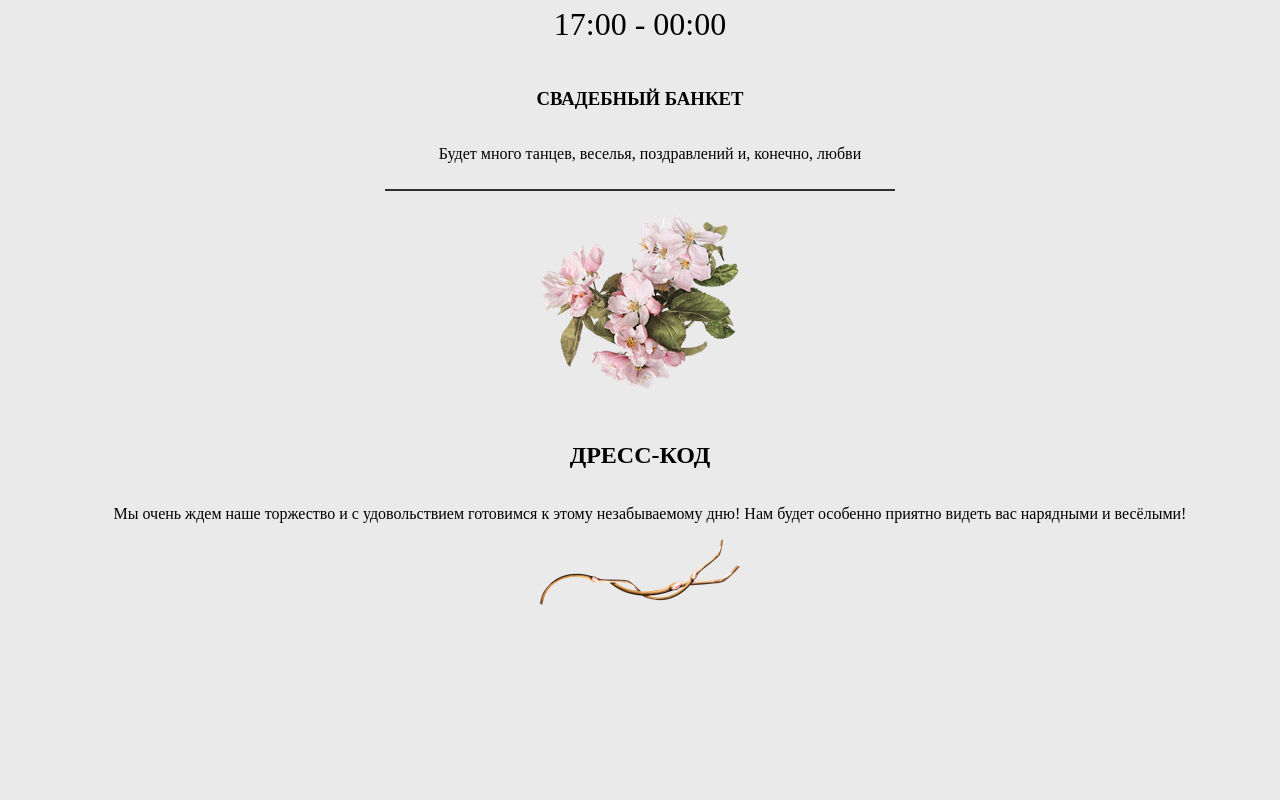
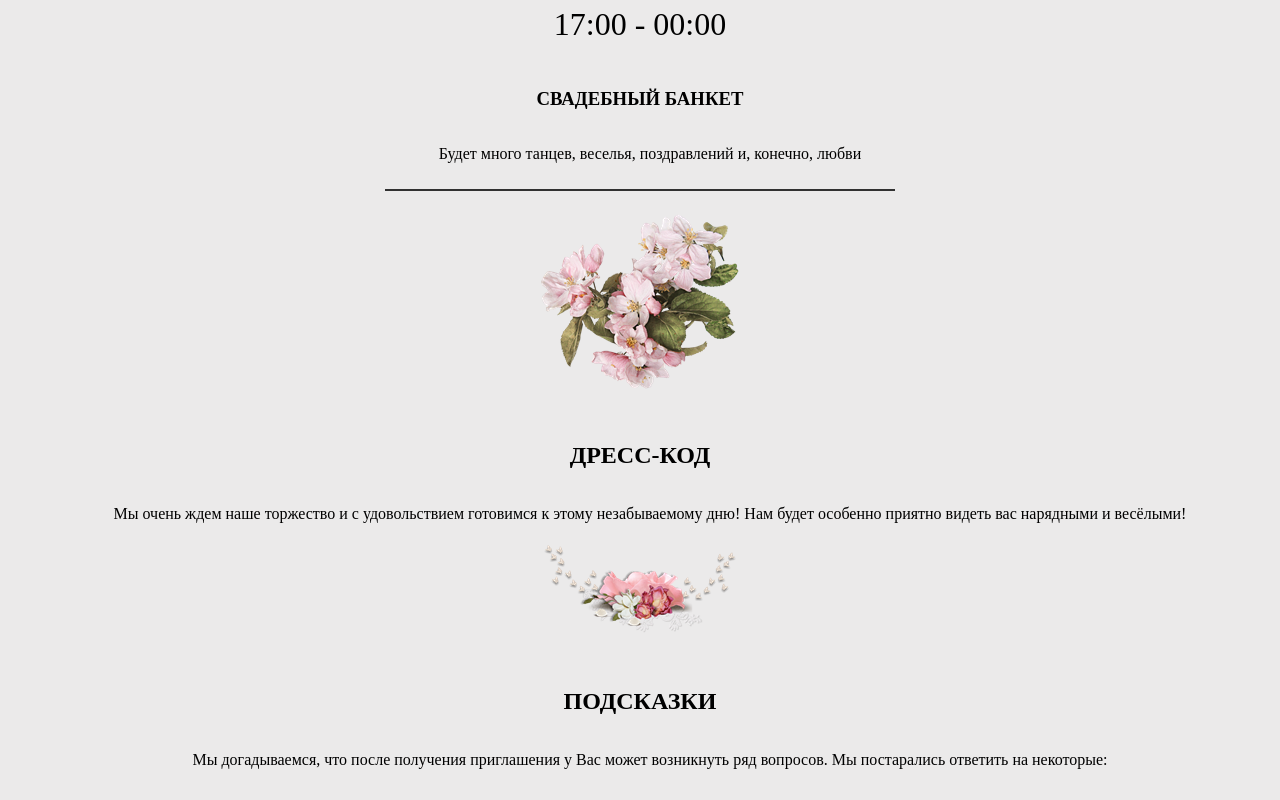
Before and after one commit to Valentin-KV/wedding, a website: page index.html in a window 1280 px wide. Shown: the part 847-1647 px from the top of the page. Before the commit the page ends 1467 px from the top, so only its background shows below. Drawn offline with Linux system fonts and the light colour scheme.

Commit message:
feat: add hints section

```diff
--- a/index.html
+++ b/index.html
@@ -46,12 +46,17 @@
                 <p class="timing-text">Будет много танцев, веселья, поздравлений и, конечно, любви</p>
                 <div class="horizontal-line"></div>
             </div>
-            <img class="timing-image" src="/wedding/assets/images/flowers-pink01.png" alt="pink flowers">
+            <img class="image" src="/wedding/assets/images/flowers-pink01.png" alt="pink flowers">
             </div>
             <div class="dresscode">
                 <h2 class="dresscode-title">ДРЕСС-КОД</h2>
                 <p class="dresscode-text">Мы очень ждем наше торжество и с удовольствием готовимся к этому незабываемому дню! Нам будет особенно приятно видеть вас нарядными и весёлыми!</p>
-                <img class="timing-image" src="/wedding/assets/images/branch-dresscode01.png" alt="branch-dresscode">
+                <img class="image" src="/wedding/assets/images/branch-dresscode02.png" alt="branch-dresscode">
+            </div>
+            <div class="hints">
+                <h2 class="hints-title">ПОДСКАЗКИ</h2>
+                <p class="hints-text">Мы догадываемся, что после получения приглашения у Вас может возникнуть ряд вопросов. Мы постарались ответить на некоторые:</p>
+
             </div>
         </div>
     </main>
--- a/styles/style.css
+++ b/styles/style.css
@@ -114,7 +114,7 @@ body {
     font-weight: 400;
 }
 
-.timing-image {
+.image {
     margin: auto;
 }
 
@@ -138,3 +138,12 @@ p {
     margin: 15px auto;
     padding: 0 10px;
 }
+
+.hints {
+    display: flex;
+    flex-direction: column;
+    justify-content: center;
+    align-items: center;
+    margin: 15px auto;
+    padding: 0 10px;
+}
```
Also changed, not shown: assets/images/branch-dresscode02.png (added).
